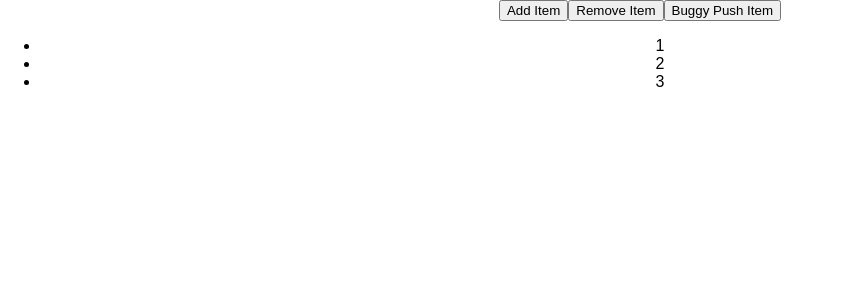
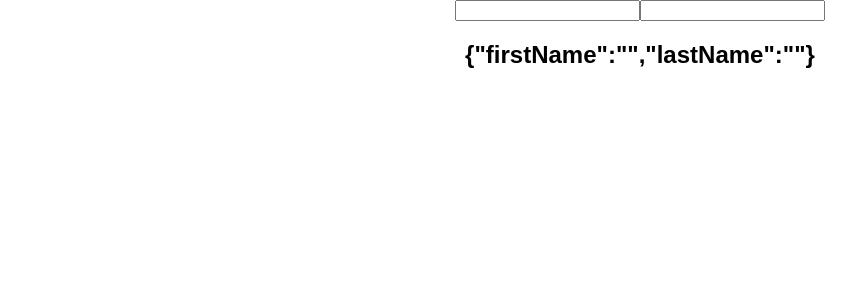
Before and after one commit to bky201/Reactjs, a React (Create React App) app in the folder react-hooks/: page / in a window 1280 px wide. Shown: the top 300 px of the page, without its empty margins (0-864 px from the left). Built offline with nearby package versions, Linux system fonts and the light colour scheme.

Commit message:
Add useState hook with objects and arrays

```diff
--- a/react-hooks/src/App.js
+++ b/react-hooks/src/App.js
@@ -1,14 +1,16 @@
 import React, { Component } from 'react';
 import './App.css';
 // import ControlledFormHooks from './components/ControlledFormHooks';
-import UseStateWithArrays from './components/UseStateWithArrays';
+// import UseStateWithArrays from './components/UseStateWithArrays';
+import UseStateWithObjects from './components/UseStateWithObjects';
 
 class App extends Component {
   render() {
     return (
       <div className="App">
         {/* <ControlledFormHooks /> */}
-        <UseStateWithArrays />
+        {/* <UseStateWithArrays /> */}
+        <UseStateWithObjects />
       </div>
     );
   }
--- /dev/null
+++ b/react-hooks/src/components/UseStateWithObjects.js
@@ -0,0 +1,31 @@
+import React, { useState } from 'react'
+
+function UseStateWithObjects() {
+    const [name, setName] = useState({ firstName: "", lastName: "" });
+
+    return (
+        <div>
+            <form>
+                <input
+                    type="text"
+                    value={name.firstName}
+                    onChange={e => setName({
+                        ...name,
+                        firstName: e.target.value
+                    })}
+                />
+                <input
+                    type="text"
+                    value={name.lastName}
+                    onChange={e => setName({
+                        ...name,
+                        lastName: e.target.value
+                    })}
+                />
+                <h2>{JSON.stringify(name)}</h2>
+            </form>
+        </div>
+    )
+}
+
+export default UseStateWithObjects
```
